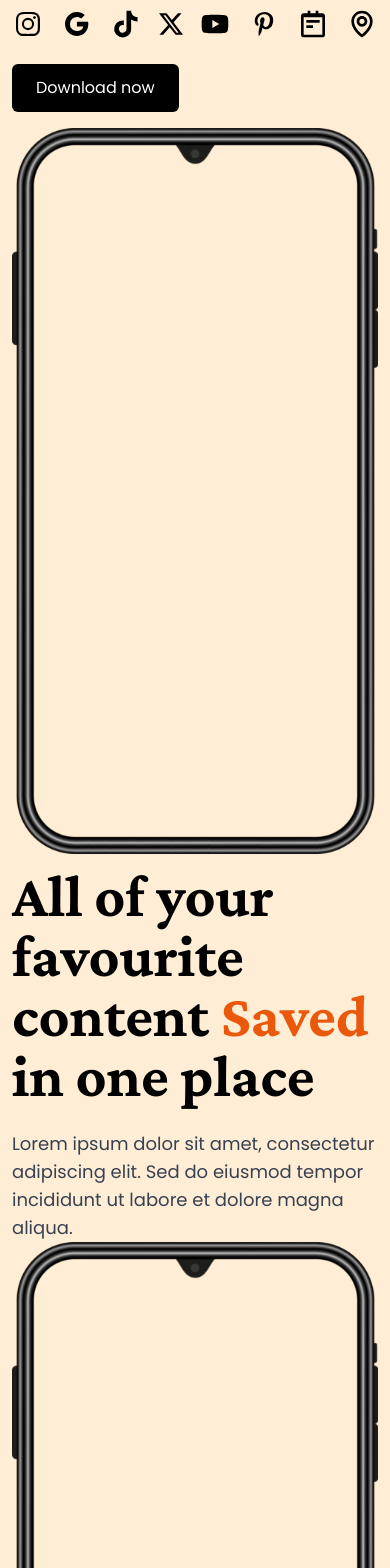
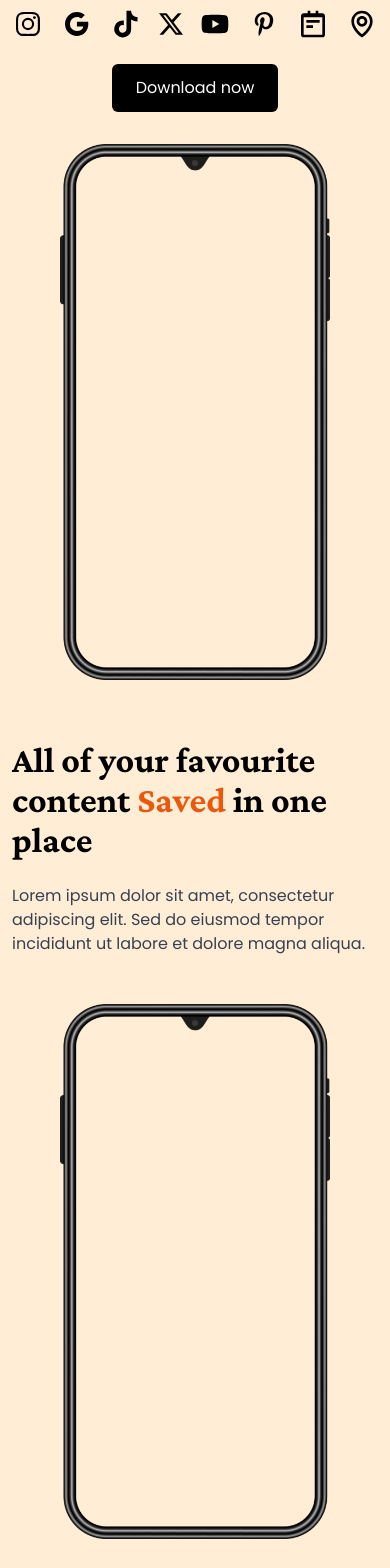
Before and after one commit to mayaesar/landing-page, a Next.js app: page / in a window 390 px wide. Shown: the part 360-1928 px from the top of the page. Built offline with nearby package versions, Linux system fonts and the light colour scheme.

Commit message:
mobile responsive

```diff
--- a/components/AboutUs.tsx
+++ b/components/AboutUs.tsx
@@ -5,7 +5,7 @@ export default function AboutUs() {
         <section id="about-us" className="py-10">
             <div className="w-full">
                 <h1 className="text-5xl font-theme font-bold py-4">About Us</h1>
-                <p className="text-gray-700 text-lg">
+                <p className="text-gray-700 md:text-lg">
                     Hi, we’re Maya and Colin, the developers behind this app! When we first started dating, we loved
                     sharing recipes, video ideas, and coding tools with each other. But over time, we found it hard to
                     remember where we saved specific posts or shared our favorite finds. That’s when the idea for
--- a/components/Footer.tsx
+++ b/components/Footer.tsx
@@ -3,7 +3,7 @@ export default function Footer(){
 
     return (
         <footer className="flex flex-col w-full items-center gap-6 py-10 border-t border-gray-700">
-            <div className="flex w-full items-center justify-between mb-6">
+            <div className="flex flex-col md:flex-row w-full items-center justify-between mb-6 gap-6">
                 <div className="flex items-center gap-6">
                     <div className="hidden md:flex items-center">
                         <img src="/iconBookmarks.svg" alt="logo of a bookmark" className="size-8"/>
--- a/components/Hero.tsx
+++ b/components/Hero.tsx
@@ -4,9 +4,9 @@ import { SiX } from "react-icons/si";
 export default function Hero(){
 
     return(
-        <section className="flex-1 flex flex-col-reverse md:flex-row items-center justify-center gap-4 md:gap-24">
+        <section className="flex-1 flex flex-col-reverse md:flex-row items-center justify-center gap-8 md:gap-24">
             <div className="relative w-full md:w-[280px] shrink-0 h-full">
-                <img src="/phoneMock.png" alt="phone frame" className="md:absolute md:top-[10%]"/>
+                <img src="/phoneMock.png" alt="phone frame" className="px-12 md:px-0 md:absolute md:top-[10%]"/>
             </div>
             <div>
                 <h1 className="font-theme text-gray-900 text-5xl md:text-7xl font-bold mb-6">Save, Organize, <br/> Collaborate</h1>
@@ -24,7 +24,7 @@ export default function Hero(){
                     <BiNotepad className="size-8"/>
                     <BiMap className="size-8"/>
                 </div>
-                <div>
+                <div className="flex justify-center md:block">
                     <button className="bg-black text-white rounded-md hover:bg-gray-800 py-3 px-6">
                         Download now
                     </button>
--- a/components/HowTo.tsx
+++ b/components/HowTo.tsx
@@ -4,29 +4,29 @@ export default function HowTo(){
 
     return(
         <section id="how-to">
-            <div className="md:h-dvh md:flex items-center justify-center gap-24">
+            <div className="md:h-dvh flex flex-col md:flex-col items-center justify-center py-12 md:py-0 gap-12 md:gap-24 mb-12 md:mb-0">
                 <div>
-                    <h1 className="text-6xl font-theme font-bold mb-6">
+                    <h1 className="text-4xl md:text-6xl font-theme font-bold mb-6">
                         All of your favourite content
                         {" "}<span className="text-orange-600">Saved</span>{" "}
                         in one place
                     </h1>
-                    <p className="text-gray-700 text-lg">
+                    <p className="text-gray-700 md:text-lg">
                         Lorem ipsum dolor sit amet, consectetur adipiscing elit. Sed do eiusmod tempor incididunt ut
                         labore et dolore magna aliqua.
                     </p>
                 </div>
                 <div className="relative w-full md:w-[280px] shrink-0 h-full">
-                    <img src="/phoneMock.png" alt="phone frame" className="md:absolute top-[10%]"/>
+                    <img src="/phoneMock.png" alt="phone frame" className=" px-12 md:px-0 md:absolute top-[10%]"/>
                 </div>
             </div>
 
-            <div className="md:h-dvh flex flex-col-reverse md:flex-row items-center justify-center gap-24">
+            <div className="md:h-dvh flex flex-col-reverse md:flex-row items-center justify-center gap-12 md:gap-24 mb-12 md:mb-0">
                 <div className="relative w-full md:w-[280px] shrink-0 h-full">
-                    <img src="/phoneMock.png" alt="phone frame" className="md:absolute top-[10%]"/>
+                    <img src="/phoneMock.png" alt="phone frame" className="px-12 md:px-0 md:absolute top-[10%]"/>
                 </div>
                 <div>
-                    <h1 className="text-6xl font-theme font-bold mb-6">
+                    <h1 className="text-4xl md:text-6xl font-theme font-bold mb-6">
                         All of your saved content
                         {" "}<span className="text-orange-600">Organized</span>{" "}
                         the way you want
@@ -38,9 +38,9 @@ export default function HowTo(){
                 </div>
             </div>
 
-            <div className="md:h-dvh md:flex items-center justify-center gap-24">
+            <div className="md:h-dvh flex flex-col md:flex-col items-center justify-center py-8 md:py-0 gap-12 md:gap-24 mb-12 md:mb-0">
                 <div>
-                    <h1 className="text-6xl font-theme font-bold mb-6">
+                    <h1 className="text-4xl md:text-6xl font-theme font-bold mb-6">
                         Share your favourites by
                         {" "}<span className="text-orange-600">Collaborating</span>{" "}
                         with your friends & family
@@ -51,7 +51,7 @@ export default function HowTo(){
                     </p>
                 </div>
                 <div className="relative w-full md:w-[280px] shrink-0 h-full">
-                    <img src="/phoneMock.png" alt="phone frame" className="md:absolute top-[10%]"/>
+                    <img src="/phoneMock.png" alt="phone frame" className="px-12 md:px-0 md:absolute top-[10%]"/>
                 </div>
             </div>
         </section>
```
